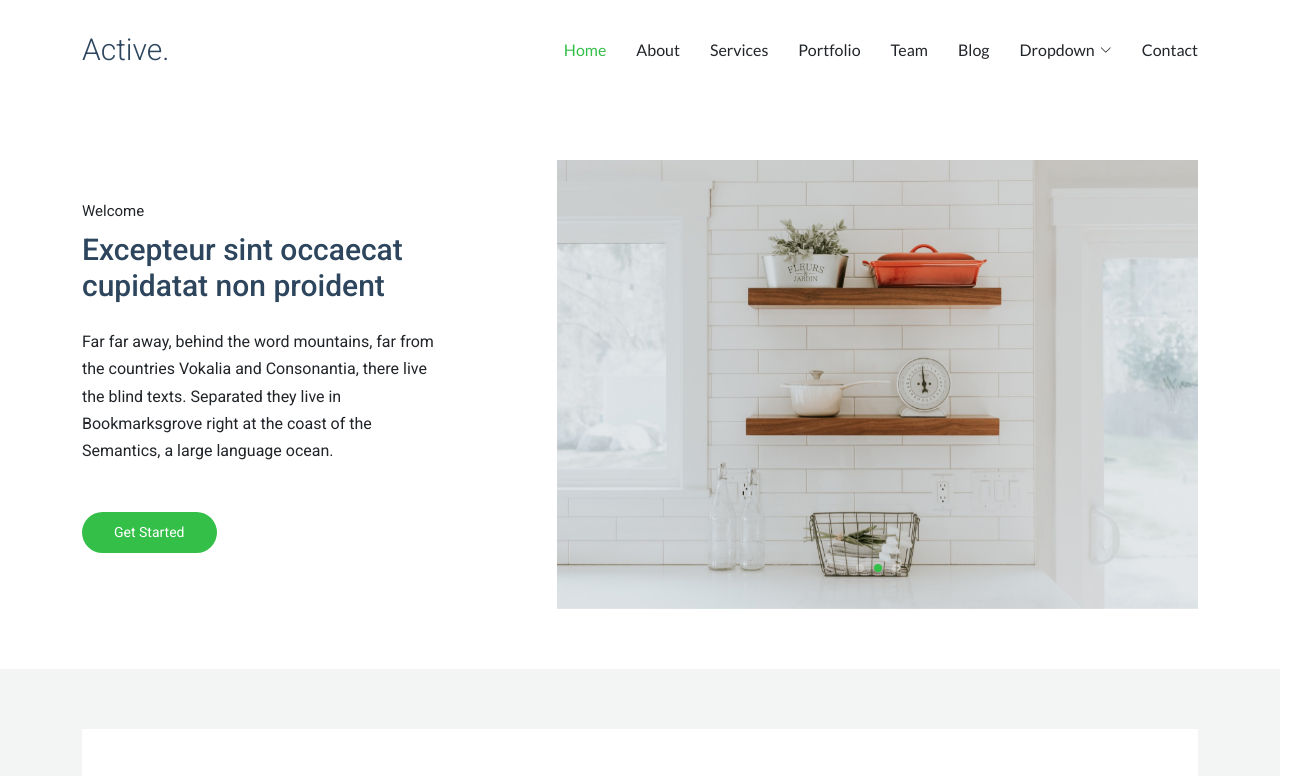
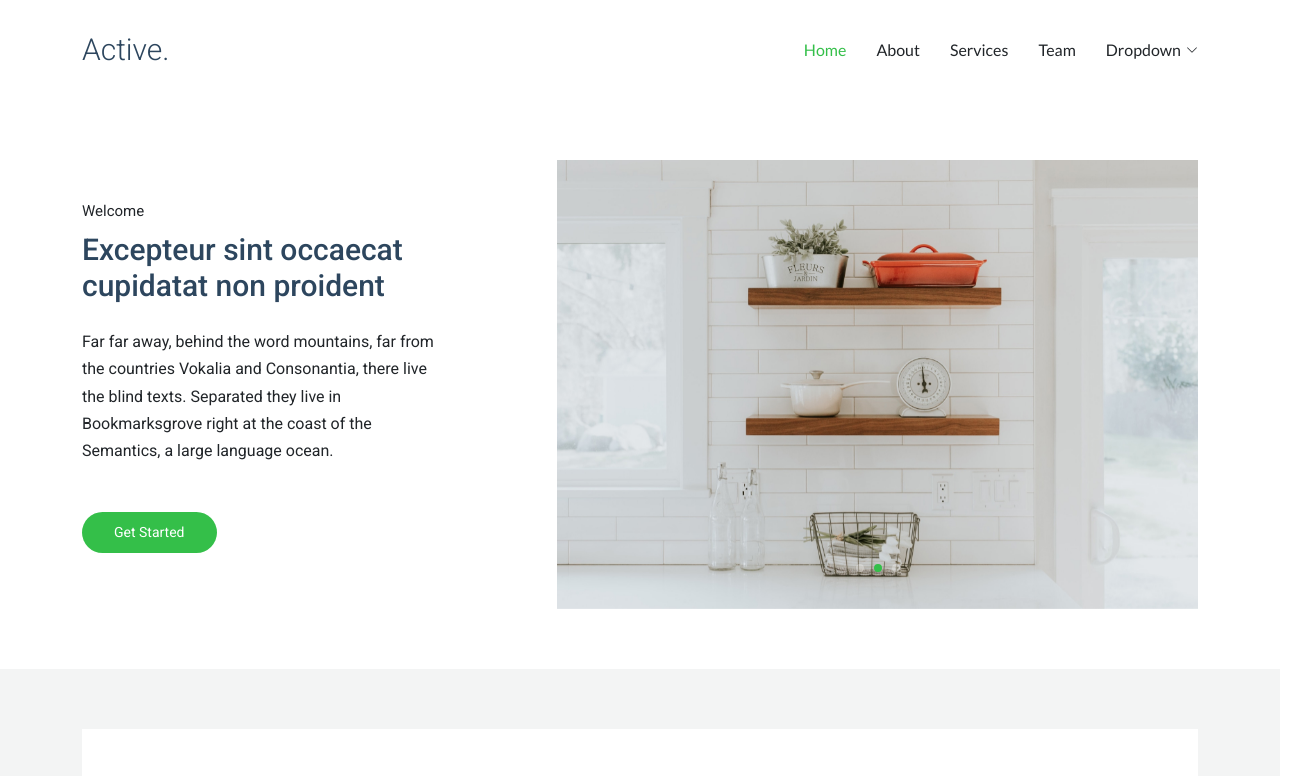
Before and after one commit to jayanagarwal/Data-Mining-Project, a plain HTML site: page Active/index.html in a window 1280 px wide. Shown: the top 776 px of the page, 1305 px wide, since content can reach past the window. Drawn offline with Linux system fonts and the light colour scheme.

Commit message:
initial commit

```diff
--- a/Active/index.html
+++ b/Active/index.html
@@ -52,9 +52,7 @@
           <li><a href="index.html" class="active">Home</a></li>
           <li><a href="about.html">About</a></li>
           <li><a href="services.html">Services</a></li>
-          <li><a href="portfolio.html">Portfolio</a></li>
           <li><a href="team.html">Team</a></li>
-          <li><a href="blog.html">Blog</a></li>
           <li class="dropdown"><a href="#"><span>Dropdown</span> <i class="bi bi-chevron-down toggle-dropdown"></i></a>
             <ul>
               <li><a href="#">Dropdown 1</a></li>
@@ -72,7 +70,7 @@
               <li><a href="#">Dropdown 4</a></li>
             </ul>
           </li>
-          <li><a href="contact.html">Contact</a></li>
+          <!-- <li><a href="contact.html">Contact</a></li> -->
         </ul>
         <i class="mobile-nav-toggle d-xl-none bi bi-list"></i>
       </nav>
```
Also changed, not shown: 1 other file.
